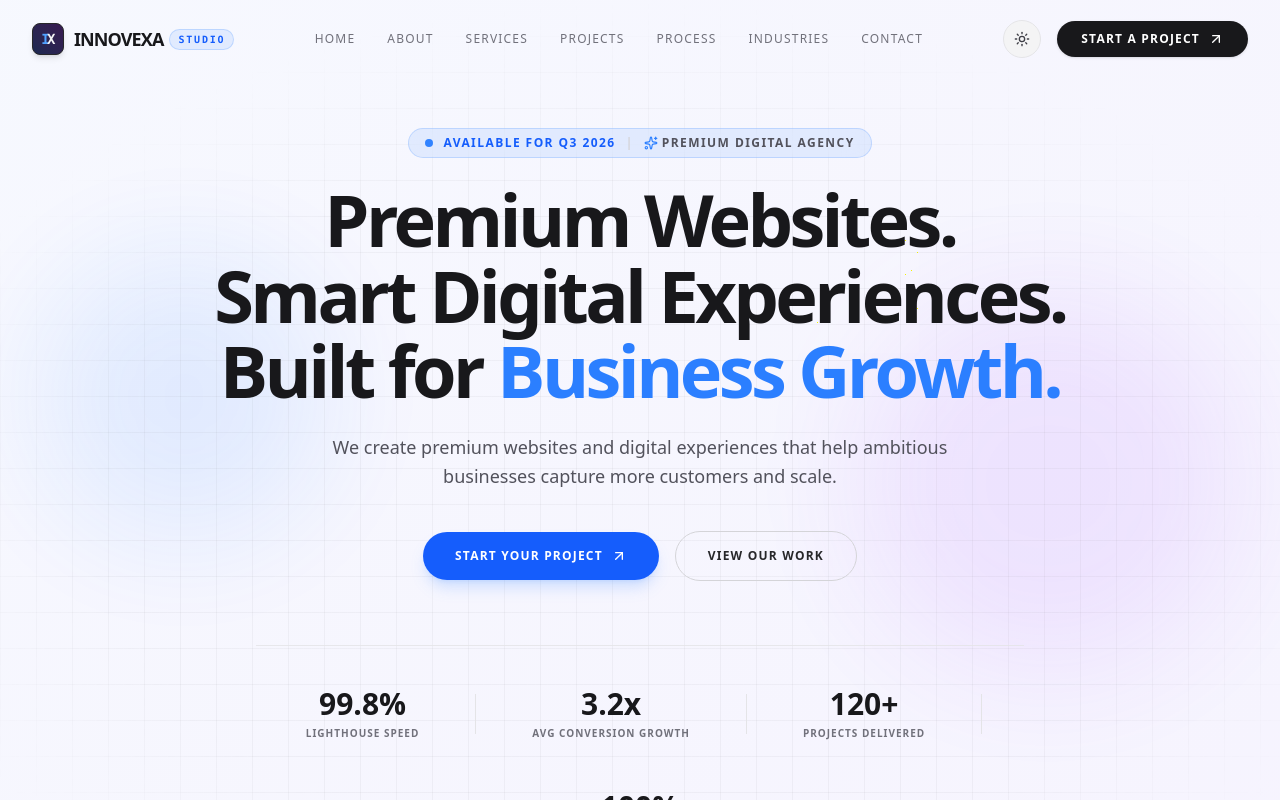
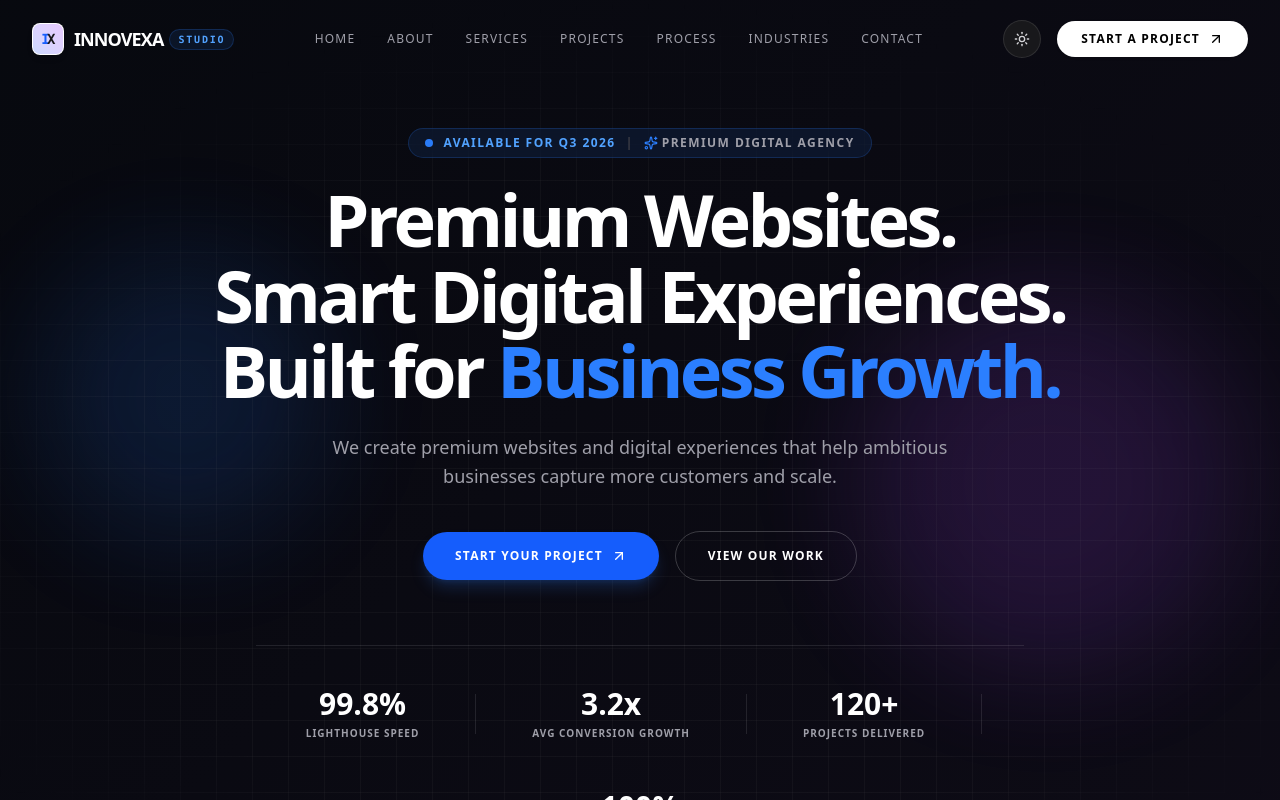
Before and after one commit to SashankGhimire/Agency, a React (Vite) app: page / in a window 1280 px wide. Both pictures are taken after a click on the button 1022 px from the left and 39 px from the top of the page. Shown: the top 800 px of the page. Built offline with nearby package versions, Linux system fonts and the light colour scheme.

Commit message:
Fixed Theme Issue with light themee

```diff
--- a/src/components/Navbar.tsx
+++ b/src/components/Navbar.tsx
@@ -2,6 +2,7 @@ import React, { useState, useEffect } from 'react';
 import { useTheme } from './ThemeContext';
 import { Sun, Moon, Menu, X, ArrowUpRight, Sparkles } from 'lucide-react';
 import { Logo } from './Logo';
+import { motion, AnimatePresence } from 'motion/react';
 
 interface NavbarProps {
   onStartProject: () => void;
@@ -77,15 +78,35 @@ export const Navbar: React.FC<NavbarProps> = ({ onStartProject }) => {
           {/* Theme Toggle Button */}
           <button
             onClick={toggleTheme}
-            className="p-2.5 rounded-full bg-zinc-100 dark:bg-zinc-900 border border-zinc-200 dark:border-white/10 text-zinc-700 dark:text-zinc-300 hover:text-blue-600 dark:hover:text-blue-400 transition-all duration-200 cursor-pointer"
+            className="relative p-2.5 rounded-full bg-zinc-100 dark:bg-zinc-900 border border-zinc-200 dark:border-white/10 text-zinc-700 dark:text-zinc-300 hover:text-blue-600 dark:hover:text-blue-400 hover:border-blue-500/40 transition-colors duration-200 cursor-pointer overflow-hidden"
             aria-label="Toggle theme"
             id="theme-toggle-btn"
           >
-            {resolvedTheme === 'dark' ? (
-              <Sun className="w-4 h-4" />
-            ) : (
-              <Moon className="w-4 h-4" />
-            )}
+            <AnimatePresence mode="wait" initial={false}>
+              {resolvedTheme === 'dark' ? (
+                <motion.span
+                  key="sun"
+                  initial={{ rotate: -90, opacity: 0 }}
+                  animate={{ rotate: 0, opacity: 1 }}
+                  exit={{ rotate: 90, opacity: 0 }}
+                  transition={{ duration: 0.2 }}
+                  className="block"
+                >
+                  <Sun className="w-4 h-4" />
+                </motion.span>
+              ) : (
+                <motion.span
+                  key="moon"
+                  initial={{ rotate: 90, opacity: 0 }}
+                  animate={{ rotate: 0, opacity: 1 }}
+                  exit={{ rotate: -90, opacity: 0 }}
+                  transition={{ duration: 0.2 }}
+                  className="block"
+                >
+                  <Moon className="w-4 h-4" />
+                </motion.span>
+              )}
+            </AnimatePresence>
           </button>
 
           {/* Single CTA Button */}
@@ -103,10 +124,34 @@ export const Navbar: React.FC<NavbarProps> = ({ onStartProject }) => {
         <div className="flex md:hidden items-center gap-2">
           <button
             onClick={toggleTheme}
-            className="p-2 rounded-lg bg-zinc-100 dark:bg-zinc-900 text-zinc-700 dark:text-zinc-300"
+            className="relative p-2 rounded-lg bg-zinc-100 dark:bg-zinc-900 text-zinc-700 dark:text-zinc-300 overflow-hidden"
             aria-label="Toggle theme"
           >
-            {resolvedTheme === 'dark' ? <Sun className="w-4 h-4" /> : <Moon className="w-4 h-4" />}
+            <AnimatePresence mode="wait" initial={false}>
+              {resolvedTheme === 'dark' ? (
+                <motion.span
+                  key="sun"
+                  initial={{ rotate: -90, opacity: 0 }}
+                  animate={{ rotate: 0, opacity: 1 }}
+                  exit={{ rotate: 90, opacity: 0 }}
+                  transition={{ duration: 0.2 }}
+                  className="block"
+                >
+                  <Sun className="w-4 h-4" />
+                </motion.span>
+              ) : (
+                <motion.span
+                  key="moon"
+                  initial={{ rotate: 90, opacity: 0 }}
+                  animate={{ rotate: 0, opacity: 1 }}
+                  exit={{ rotate: -90, opacity: 0 }}
+                  transition={{ duration: 0.2 }}
+                  className="block"
+                >
+                  <Moon className="w-4 h-4" />
+                </motion.span>
+              )}
+            </AnimatePresence>
           </button>
           <button
             onClick={() => setMobileMenuOpen(!mobileMenuOpen)}
--- a/src/index.css
+++ b/src/index.css
@@ -1,4 +1,5 @@
 @import "tailwindcss";
+@custom-variant dark (&:where(.dark, .dark *));
 
 @layer base {
   :root {
```
